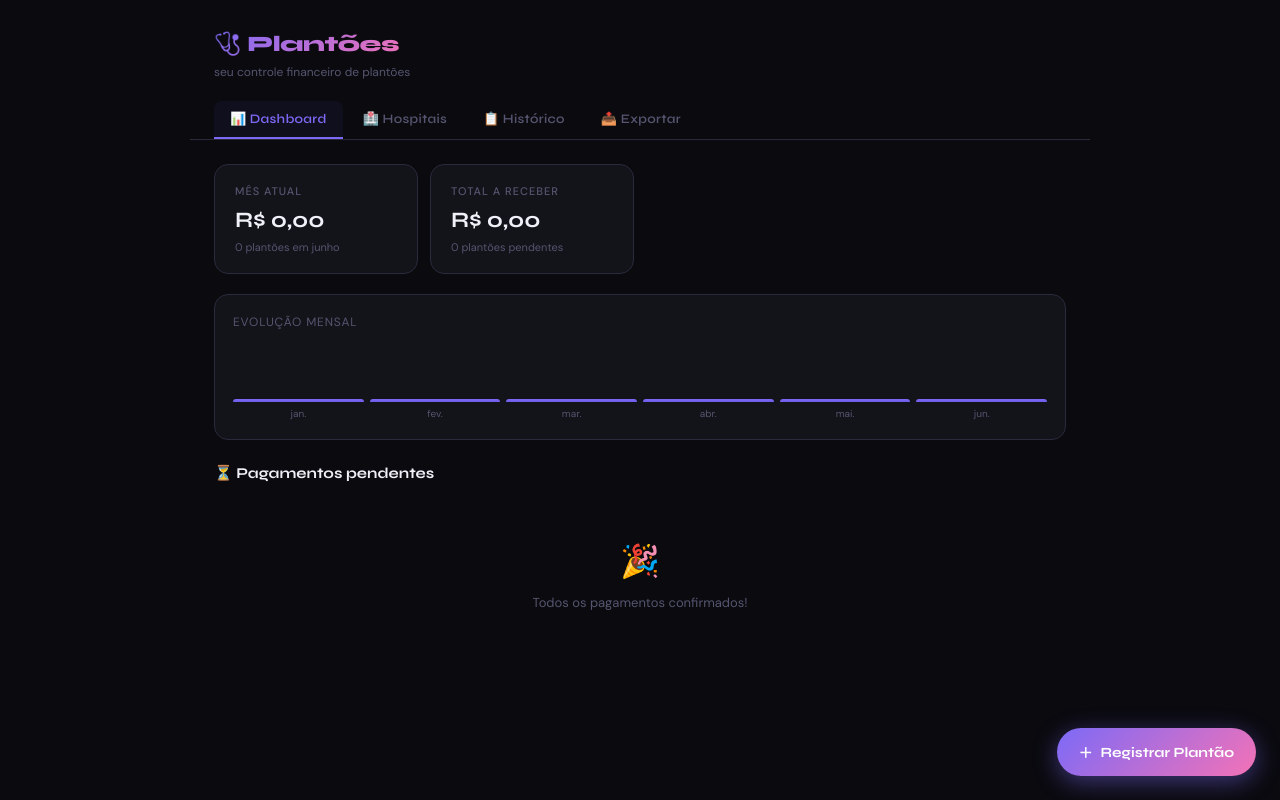
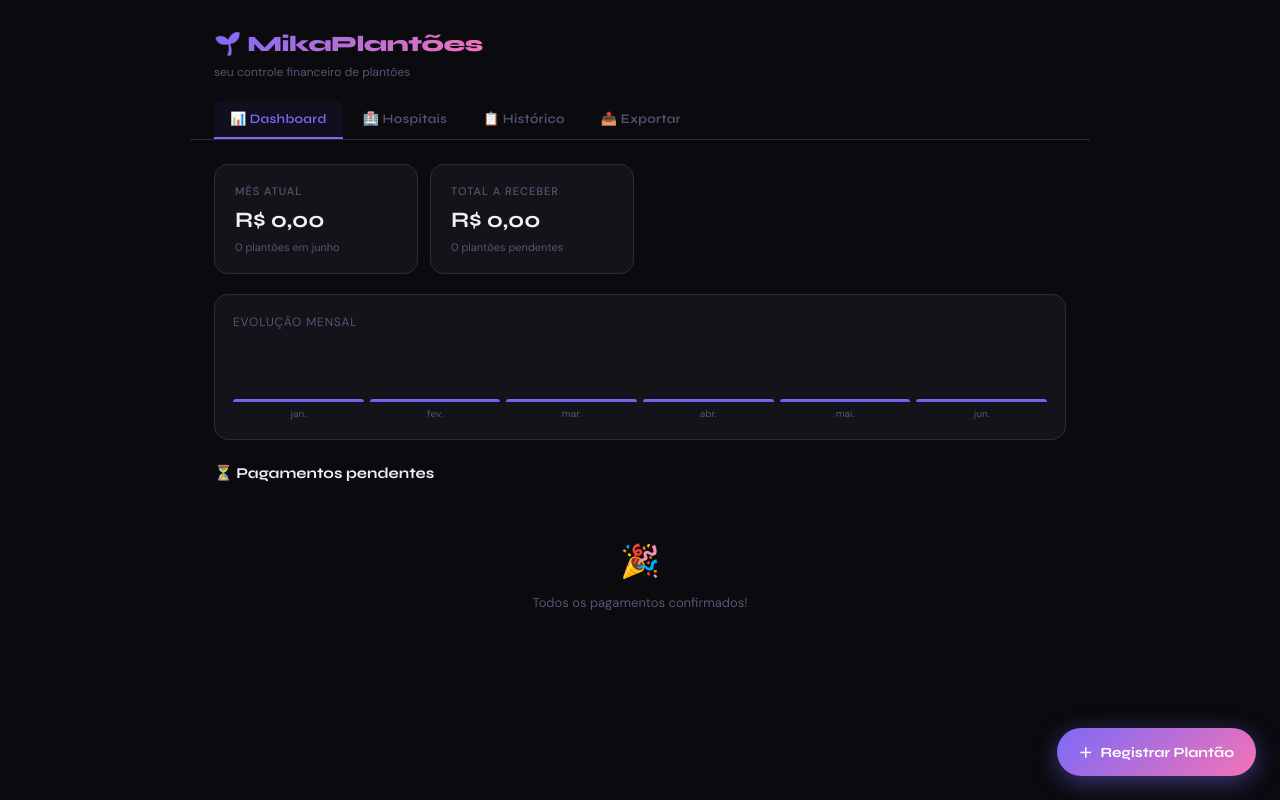
Before and after one commit to bbmikacha/plantoes-app, a React (Vite) app: page / in a window 1280 px wide. Built offline with nearby package versions, Linux system fonts and the light colour scheme.

Commit message:
Update App.jsx

```diff
--- a/src/App.jsx
+++ b/src/App.jsx
@@ -890,7 +890,7 @@ export default function App() {
       <div className="app">
         <div className="header">
           <div>
-            <div className="header-title">🩺 Plantões</div>
+            <div className="header-title">🌱 MikaPlantões</div>
             <div className="header-sub">seu controle financeiro de plantões</div>
           </div>
         </div>
```
